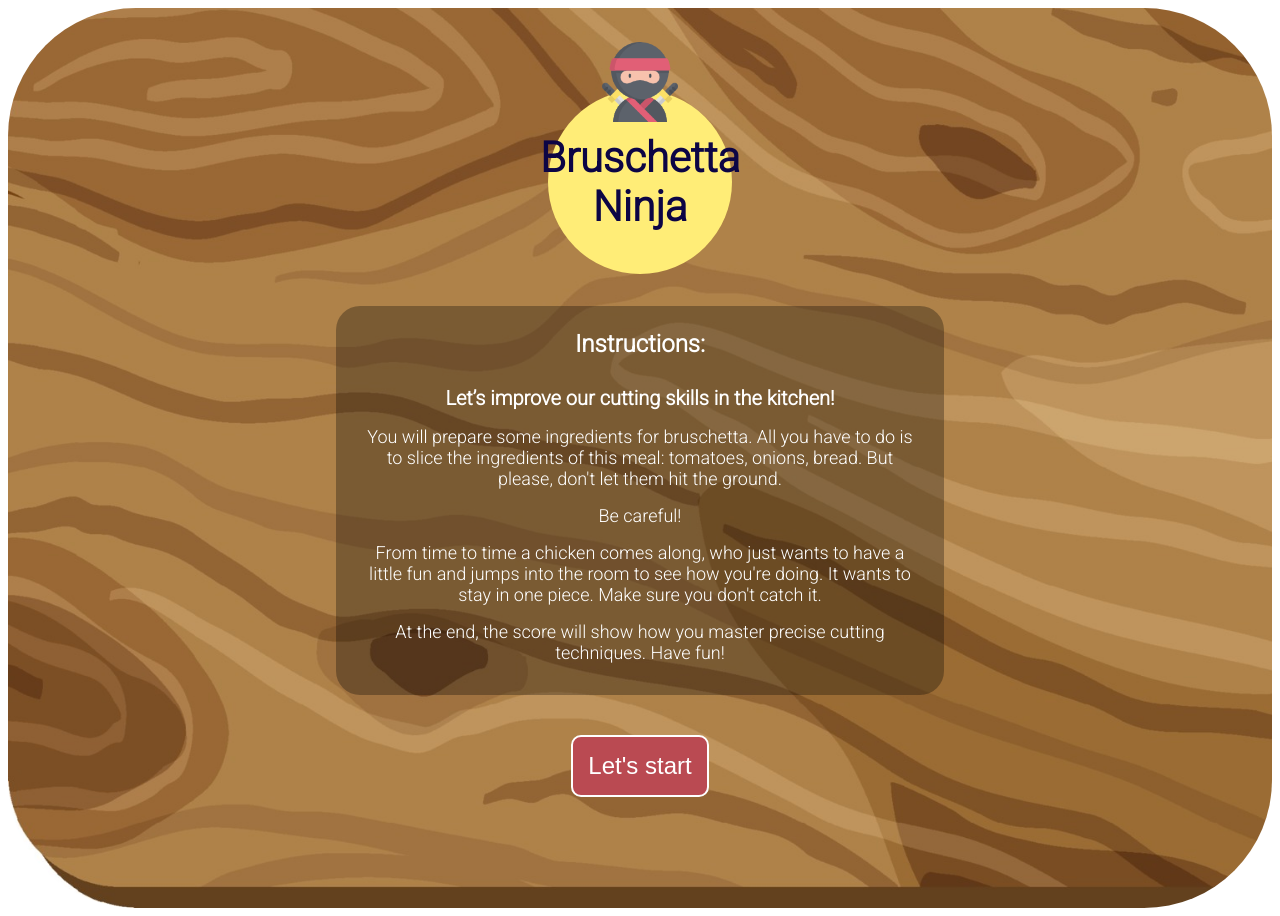
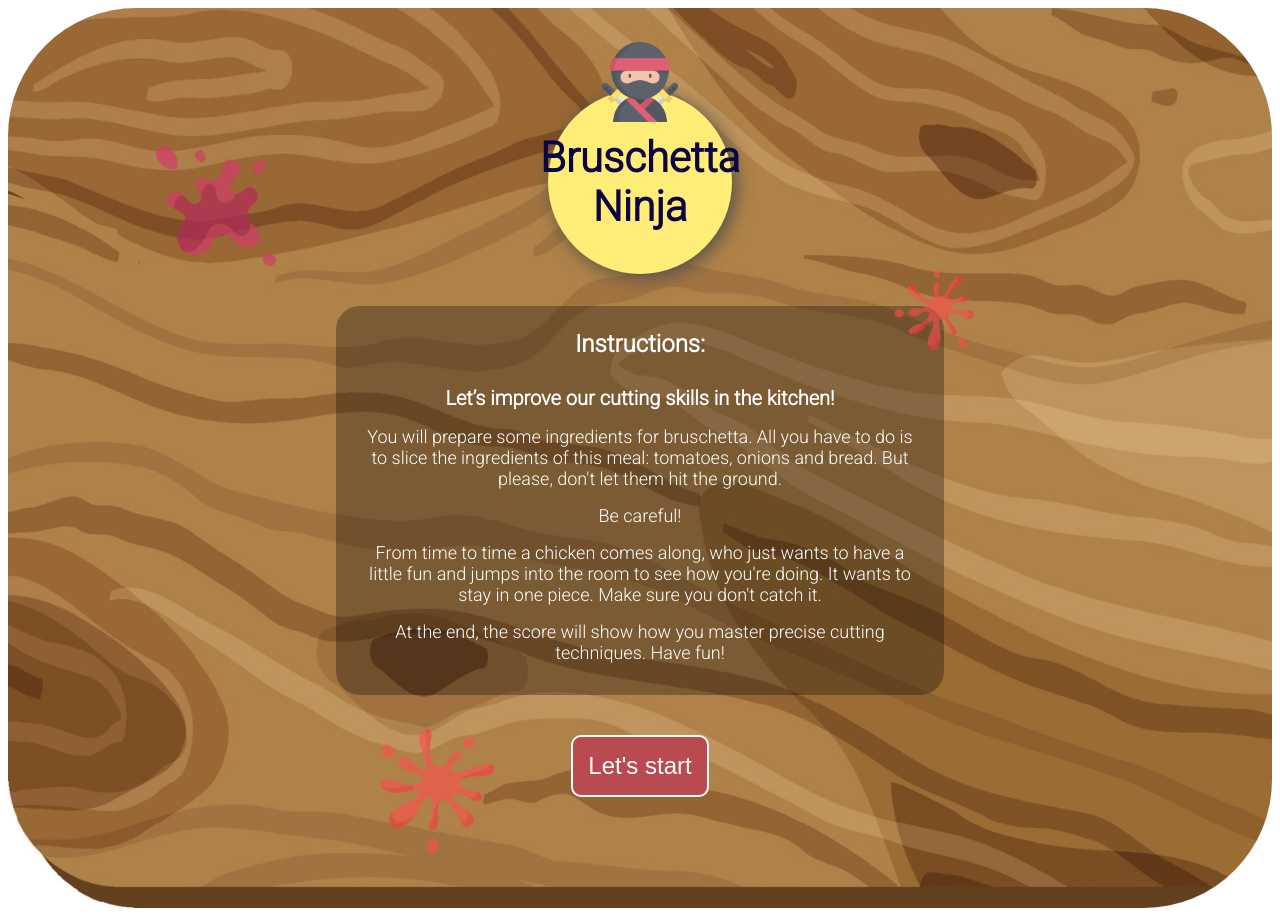
Before and after one commit to Joanneseiler/bruschetta-ninja, a plain HTML site: page index.html in a window 1280 px wide. Drawn offline with Linux system fonts and the light colour scheme.

Commit message:
minor changes

```diff
--- a/game.js
+++ b/game.js
@@ -19,7 +19,6 @@ class Game {
         this.updateGame()
     }
     spawnIngredient(){
-        // Tomate:
         let tomatoImage = new Image();
         tomatoImage.src = "./images/tomato.png";
         tomatoImage.width = 64;
@@ -32,7 +31,6 @@ class Game {
             tomatoImage.width
         );
 
-        // Zwiebel:
         let onionImage = new Image();
         onionImage.src = "./images/onion.png";
         onionImage.width = 64;
@@ -45,11 +43,10 @@ class Game {
             onionImage.width
         )
 
-        // Brot:
         let breadImage = new Image();
         breadImage.src = "./images/bread.png";
-        breadImage.width = 64;
-        breadImage.height = 64;
+        breadImage.width = 80;
+        breadImage.height = 80;
 
         let bread = new Ingredient(
             breadImage,
@@ -58,7 +55,6 @@ class Game {
             breadImage.width
         )
 
-        // Alle Zutaten in das Zutaten-Array pushen:
         this.ingredients.push(tomato, onion, bread)
     }
     spawnChicken(){
@@ -108,7 +104,7 @@ class Game {
         this.updateGameIntervalId = requestAnimationFrame(() => this.updateGame())
     }
     defineClickBehavior(){
-        this.canvas.addEventListener("click", (event) => {
+        this.canvas.addEventListener("mousemove", (event) => {
             let wereIngredientsHit = false;
 
             this.ingredients = this.ingredients.filter((ingredient) => {
--- a/index.html
+++ b/index.html
@@ -14,12 +14,14 @@
             <img src="./images/ninja.png">
             <h1>Bruschetta Ninja</h1>
         </div>
-        <div id="instructions" class="half-transparent rounded centered-flex">
+        <div id="instructions" class="half-transparent rounded centered-flex small-container">
+            <img id="splash1" src="./images/splash.png">
+            <img id="spot" src="./images/spot.png">
             <h2>Instructions:</h2>
             <h3>Let’s improve our cutting skills in the kitchen!</h3>
             <p>You will prepare some ingredients for bruschetta.
                 All you have to do is to slice the ingredients
-                of this meal: tomatoes, onions, bread.
+                of this meal: tomatoes, onions and bread.
                 But please, don't let them hit the ground.</p>
             <p>Be careful!</p>
             <p>From time to time a chicken comes along,
@@ -28,7 +30,8 @@
                 It wants to stay in one piece. Make sure you don't catch it.</p>
             <p>At the end, the score will show how you master precise cutting techniques. Have fun!</p>
         </div>
-        <div>
+        <div id="button">
+            <img id="splash2" src="./images/splash.png">
             <button id="start-button">Let's start</button>
         </div>
     </section>
@@ -39,10 +42,10 @@
     </section>
 
     <!--Score Page-->
-    <section id="score-page">
-        <div class="half-transparent rounded centered-flex">
+    <section class="centered-flex" id="score-page">
+        <div class="half-transparent rounded centered-flex small-container">
             <p>I bet that wasn't the first time you cooked!</p>
-            <p>Your score is <span id="score"></span></p>
+            <p>Your score is <span id="score"></span>.</p>
             <p>Play again to become a real pro in the kitchen:</p>
         </div>
         <button id="restart-button">Restart</button>
--- a/style.css
+++ b/style.css
@@ -44,6 +44,7 @@ h1 {
     width: 184px;
     height: 184px;
     background-color: #FFED77;
+    box-shadow: 4px 4px 18px #535248;
 }
 
 .circle img {
@@ -51,6 +52,28 @@ h1 {
     top: -48px;
     width: 80px;
     height: 80px;
+}
+
+#instructions {
+    position: relative;
+}
+
+#splash1 {
+    position: absolute;
+    top: -36px;
+    width: 80px;
+    height: 80px;
+    right: -30px;
+    opacity: 0.6;
+}
+
+#spot {
+    position: absolute;
+    left: -180px;
+    top: -160px;
+    opacity: 0.7;
+    width: 120px;
+    height: 120px;
 }
 
 h2 {
@@ -68,7 +91,7 @@ p {
     margin: 8px 0;
 }
 
-#instructions {
+.small-container {
     padding: 24px;
     max-width: 560px;
 }
@@ -96,3 +119,21 @@ button:hover {
     color: #0C0545;
     border: 2px solid #0C0545;
 }
+
+#button {
+    position: relative;
+}
+
+#splash2 {
+    position: absolute;
+    width: 120px;
+    height: 120px;
+    left: -200px;
+    bottom: -20px;
+    opacity: 0.6;
+    transform: rotate(40deg);
+}
+
+#score-page {
+    justify-content: center;
+}
```
